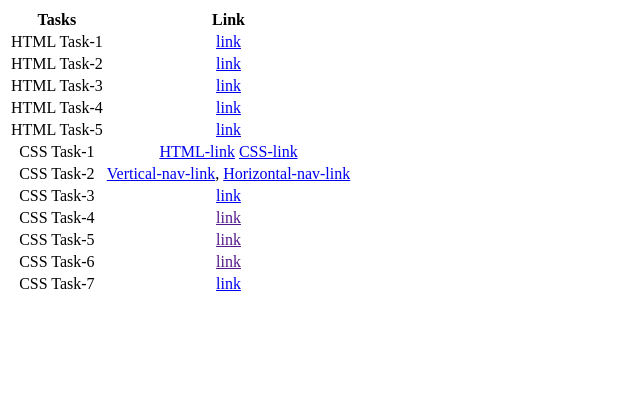
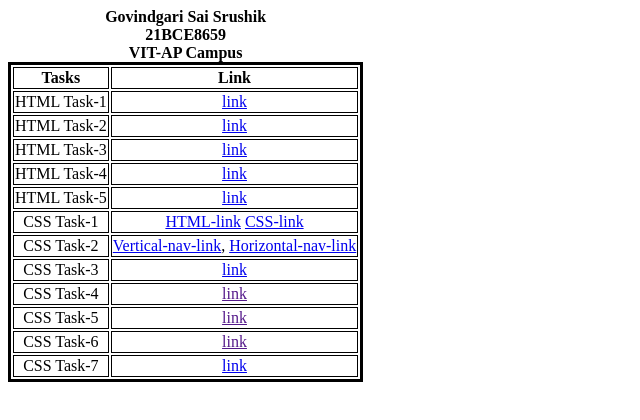
Before and after one commit to saisrushik/MERN-Stack-Assignments, a plain HTML site: page index.html in a window 1280 px wide. Shown: the whole page, without its empty margins (0-640 px from the left). Drawn offline with Linux system fonts and the light colour scheme.

Commit message:
updated the style of table

```diff
--- a/index.html
+++ b/index.html
@@ -6,8 +6,11 @@
     <title>Index</title>
 </head>
 <body>
-    <table style="text-align: center;">
-        <tr>
+    <table border="3" bordercolor="black" style="text-align: center;">
+        <caption><b>Govindgari Sai Srushik</b></caption>
+        <caption><b>21BCE8659</b></caption>
+        <caption><b>VIT-AP Campus</b></caption>
+        <tr >
             <th>Tasks</th>
             <th>Link</th>
         </tr>
```
